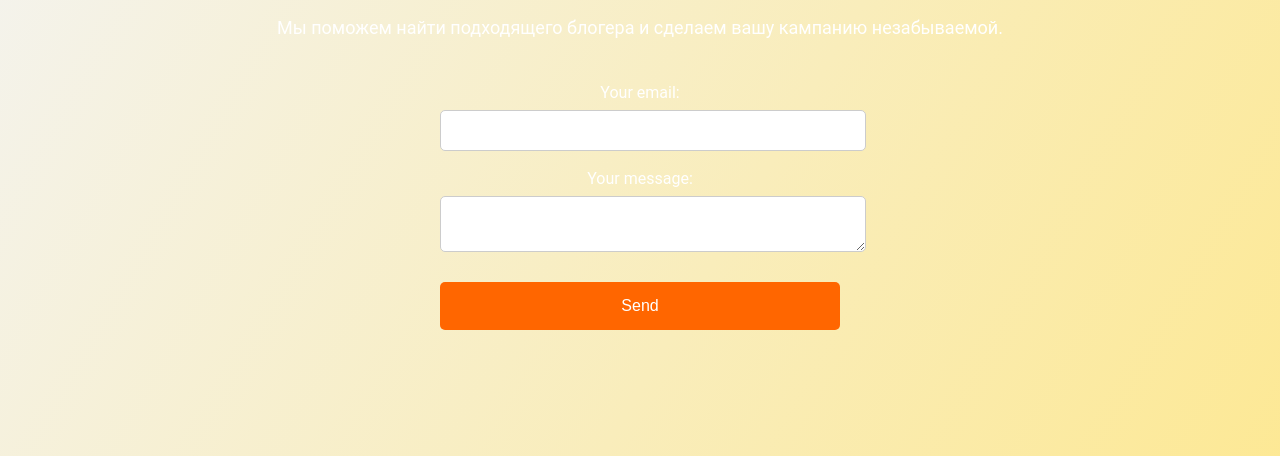
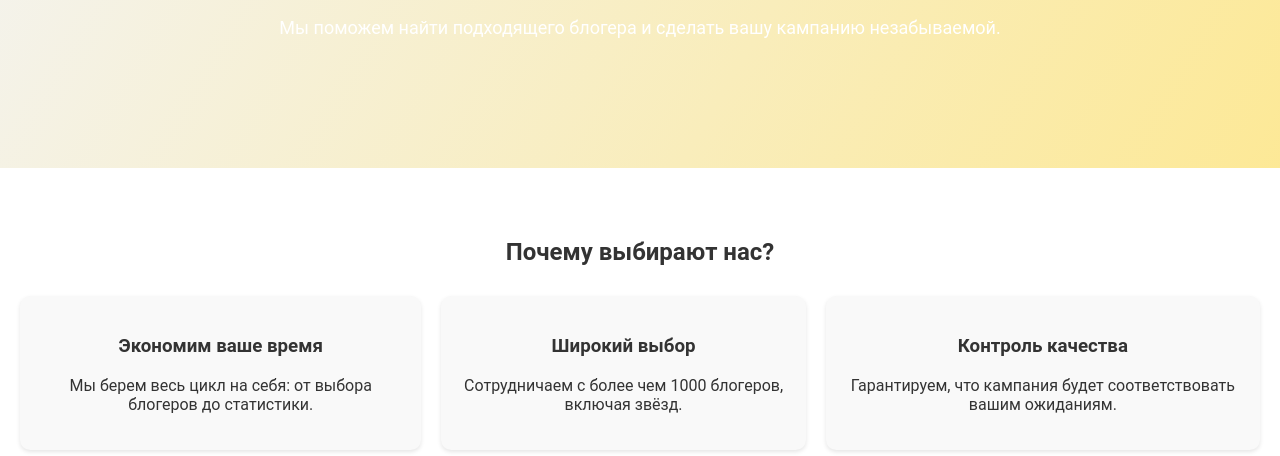
Before and after one commit to Vladimir014/smile-blog, a plain HTML site: page index.html in a window 1280 px wide. Shown: the part 344-800 px from the top of the page. Drawn offline with Linux system fonts and the light colour scheme.

Commit message:
Update index.html

```diff
--- a/index.html
+++ b/index.html
@@ -24,22 +24,7 @@
         <section class="banner">
             <div class="banner-text">
                 <h2>Создайте успешную рекламу с нами!</h2>
-                <p>Мы поможем найти подходящего блогера и сделаем вашу кампанию незабываемой.</p>
-                <form
-  action="https://formspree.io/f/xgvenvlg"
-  method="POST"
->
-  <label>
-    Your email:
-    <input type="email" name="email">
-  </label>
-  <label>
-    Your message:
-    <textarea name="message"></textarea>
-  </label>
-  <!-- your other form fields go here -->
-  <button type="submit">Send</button>
-</form>
+                <p>Мы поможем найти подходящего блогера и сделать вашу кампанию незабываемой.</p>
             </div>
         </section>
 
@@ -66,7 +51,7 @@
         <section id="bloggers" class="bloggers">
             <h2>Наши блогеры</h2>
             <p>Охваты от 1k до 6 млн. Мы подберем подходящего для вас!</p>
-            <!-- Здесь больше информации о блогерах или проектах -->
+            <!-- Здесь можно добавить больше информации о блогерах -->
         </section>
     </main>
 
@@ -75,7 +60,7 @@
             <h2>Контакты</h2>
             <p><strong>Email:</strong> popelnickaya_uliya@mail.ru</p>
             <p><strong>Telegram:</strong> <a href="https://t.me/Popelnitskaya_Uliya">Popelnitskaya_Uliya</a></p>
-            <p><strong>WhatsApp:</strong> <a href="https://wa.me/9130039956">+7 913 003 9956</a></p>
+            <p><strong>WhatsApp:</strong> <a href="https://wa.me/79538089710">+7 953 808 9710</a></p>
         </div>
     </footer>
 </body>
```
